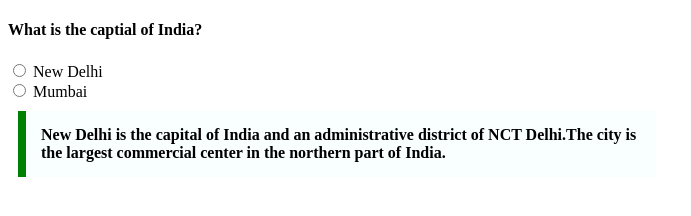
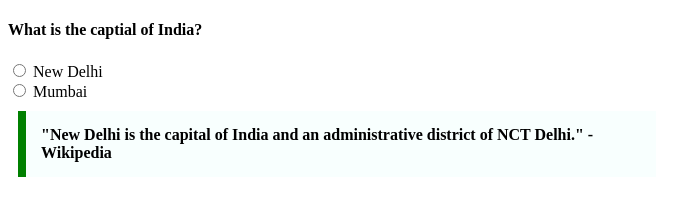
Before and after one commit to acciojob/trivia-sahithi7979, a website: page main.html in a window 1280 px wide. Shown: the whole page, without its empty margins (0-691 px from the left). Drawn offline with Linux system fonts and the light colour scheme.

Commit message:
created a submission

```diff
--- a/main.html
+++ b/main.html
@@ -18,7 +18,7 @@
 		<label for="html">Mumbai</label>
 	</form>
 	<blockquote style="max-width:600px; Margin:10px; padding:15px; Border-left:8px solid green; background-color:#f8fffe; Font-weight:bold;">
-		New Delhi is the capital of India and an administrative district of NCT Delhi.The city is the largest commercial center in the northern part of India.
+		"New Delhi is the capital of India and an administrative district of NCT Delhi." -Wikipedia
 	</blockquote>
 </body>
 
```
